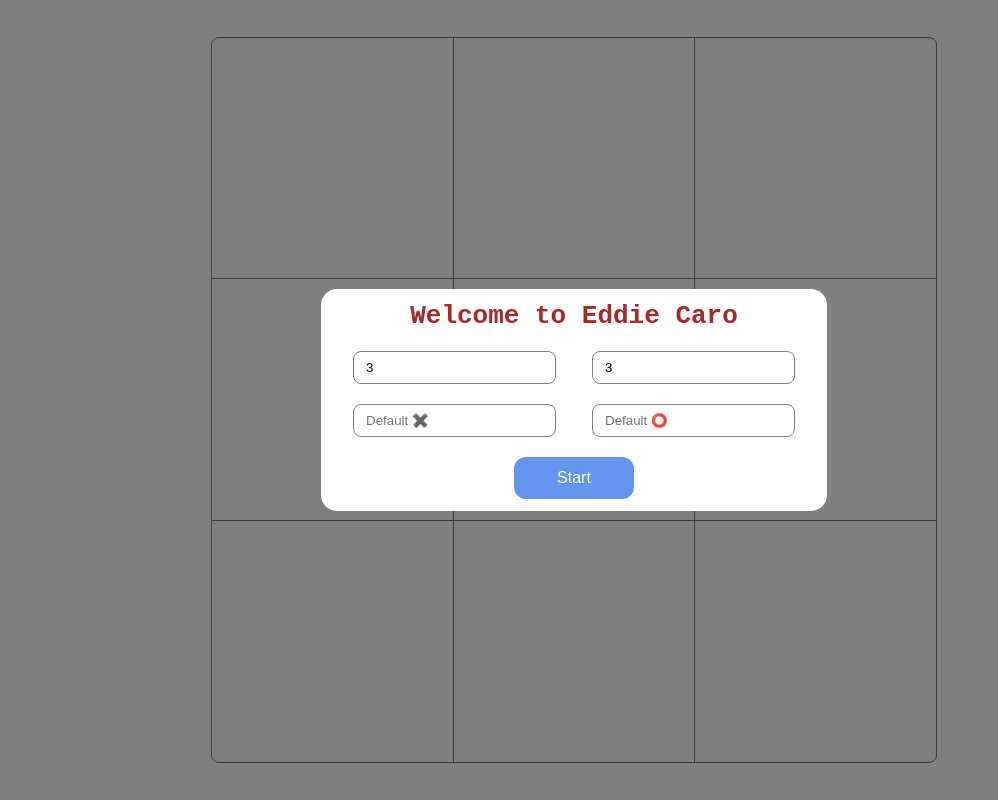
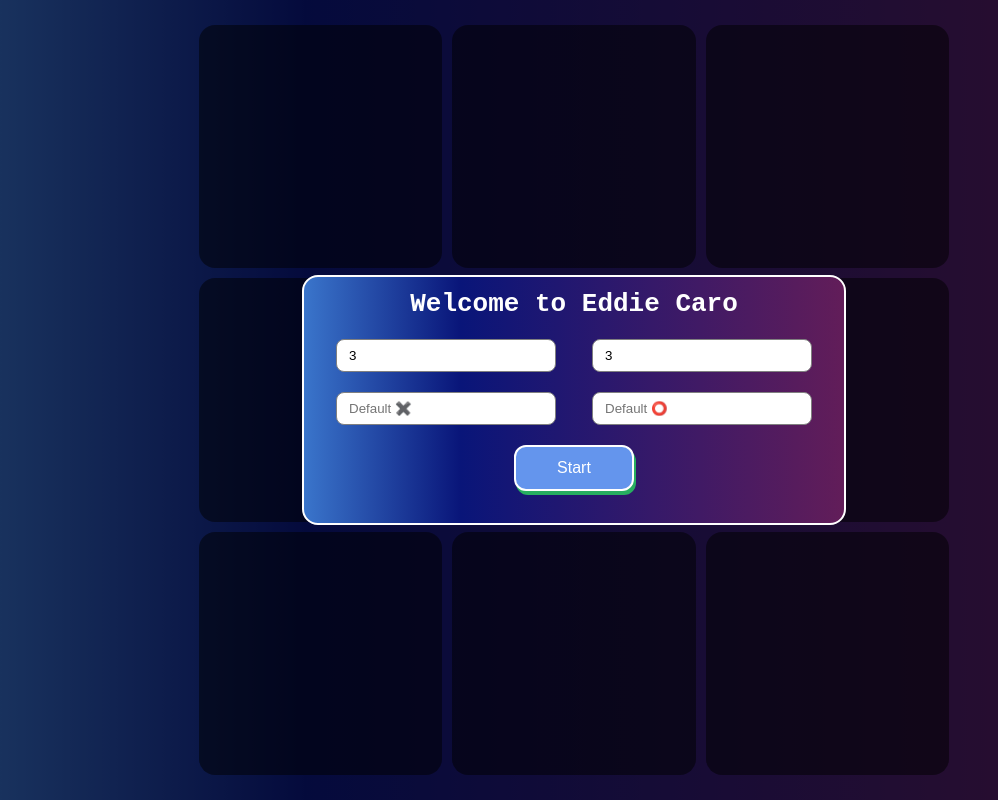
Before and after one commit to eddieonthecode/eddie-caro, a React (Create React App) app: page / in a window 1280 px wide. Shown: the whole page, without its empty margins (66-1064 px from the left). Built offline with nearby package versions, Linux system fonts and the light colour scheme.

Commit message:
Some styles

```diff
--- a/src/App.tsx
+++ b/src/App.tsx
@@ -17,6 +17,17 @@ const congratsImages = [
   "https://media0.giphy.com/media/v1.Y2lkPTc5MGI3NjExc2syejUzYzc2NnpxbDRhYTZ4azV1cGUwZDBoN242N2dqaXJ2Zml1NSZlcD12MV9pbnRlcm5hbF9naWZfYnlfaWQmY3Q9Zw/0ksns8g525Jg5t7aTM/giphy.gif",
   "https://media2.giphy.com/media/v1.Y2lkPTc5MGI3NjExZTI2ZXprY2w2czJub3NsejhldWRuNXdtazdvcmI5NjNhdDhxM2t4aSZlcD12MV9pbnRlcm5hbF9naWZfYnlfaWQmY3Q9Zw/rqecUwSATGGMfuUi13/giphy.gif",
   "https://media4.giphy.com/media/v1.Y2lkPTc5MGI3NjExOHdlZHY3dDkzcDR2aW94Y2NlaW41MDAzczFicmkydXFrNnZ0dWplYSZlcD12MV9pbnRlcm5hbF9naWZfYnlfaWQmY3Q9Zw/GYWZd329enuFxLtLNF/giphy.gif",
+];
+
+const drawImages = [
+  "https://media4.giphy.com/media/v1.Y2lkPTc5MGI3NjExMnc2MW51aDV3YnN0eGp6Z2p4bmVoOXZpbDhpdHhwMXNibzFlN3M3ayZlcD12MV9pbnRlcm5hbF9naWZfYnlfaWQmY3Q9Zw/LvfaTMWFXlZWO9hcLS/giphy.gif",
+  "https://media0.giphy.com/media/v1.Y2lkPTc5MGI3NjExeHFmajFxc2FmYWkzMTF0MHVjenZuZTZuZmRhcmE4dGNrdnJxOHRyZCZlcD12MV9pbnRlcm5hbF9naWZfYnlfaWQmY3Q9Zw/RK1uflXrBAmZhNS2Rw/giphy.gif",
+  "https://media1.giphy.com/media/v1.Y2lkPTc5MGI3NjExN2R4bnpndzRidGg0a2FnMDk5aHZ0em9oeGp4ZjF0cnVrZmVtdDdlMiZlcD12MV9pbnRlcm5hbF9naWZfYnlfaWQmY3Q9Zw/vbmEcV7oud1CML2iIQ/giphy.gif",
+  "https://media3.giphy.com/media/v1.Y2lkPTc5MGI3NjExc2E4azV0ZGEzazhsdXVkdGRuc2I5MjF3M3h0NnA2cmFhbDIzY2Z2NSZlcD12MV9pbnRlcm5hbF9naWZfYnlfaWQmY3Q9Zw/Vz58J8shFW6BvqnYTm/giphy.gif",
+  "https://media3.giphy.com/media/v1.Y2lkPTc5MGI3NjExOHRuZ3p6ODlva2Z3NG52ZWtncm8zZnBlcDlkc3BmdTF3dnF2Y3YzYSZlcD12MV9pbnRlcm5hbF9naWZfYnlfaWQmY3Q9Zw/z1Ss4CmBlWbUcn9YRs/giphy.gif",
+  "https://media0.giphy.com/media/v1.Y2lkPTc5MGI3NjExZmU1MjVxenA0OTkzd3k3M213bXJ1NWR1YXp2eXgzc3lncnloeHB2dSZlcD12MV9pbnRlcm5hbF9naWZfYnlfaWQmY3Q9Zw/O3ZHZ0o6HllIILkE3x/giphy.gif",
+  "https://media0.giphy.com/media/v1.Y2lkPTc5MGI3NjExZzRuenM1M3Q1cHFobmZ1bzd6aXR3M29qeTVhamgzOTQ0NmNrM3p5dCZlcD12MV9pbnRlcm5hbF9naWZfYnlfaWQmY3Q9Zw/3oEjHG6BNeKNohrZiU/giphy.gif",
+  "https://media0.giphy.com/media/v1.Y2lkPTc5MGI3NjExdnJ3YmI3NW9ld3NsYjJ1OWg4Y2NrbG9kdWRsN211aWw5aDNnNmplMCZlcD12MV9pbnRlcm5hbF9naWZfYnlfaWQmY3Q9Zw/l3vR4n3mPNJn37vb2/giphy.gif",
 ];
 
 export default function App() {
@@ -44,23 +55,29 @@ export default function App() {
               }}
             >
               <h1>
-                Congratulations.
-                {winner === "X" ? xIcon || initialXIcon : oIcon || initial0Icon}
-                wins 🎇🎇🎇!
+                {winner
+                  ? `Congratulations. ${
+                      winner === "X"
+                        ? xIcon || initialXIcon
+                        : oIcon || initial0Icon
+                    } wins 🔥🔥🔥`
+                  : `This game is draw 🤝🤝🤝`}
               </h1>
               <img
                 src={
-                  congratsImages[
-                    Math.floor(Math.random() * congratsImages.length)
-                  ]
+                  winner
+                    ? congratsImages[
+                        Math.floor(Math.random() * congratsImages.length)
+                      ]
+                    : drawImages[Math.floor(Math.random() * drawImages.length)]
                 }
                 alt=""
-                width={300}
+                width={"100%"}
                 height={300}
                 style={{
-                  marginBottom: "20px",
+                  margin: "20px 0",
                   display: "block",
-                  objectFit: "contain",
+                  objectFit: "cover",
                 }}
               />
             </div>
--- a/src/Board.tsx
+++ b/src/Board.tsx
@@ -6,7 +6,7 @@ type Props = {
   oIcon: string;
   size: number;
   streak: number;
-  onRestart: (winner: string) => void;
+  onRestart: (winner?: string) => void;
 };
 
 type GameTurn = {
@@ -46,6 +46,12 @@ export default function Board({
   useEffect(() => {
     // When board changes check the winner
     checkWinner(currPosition.current.row, currPosition.current.col);
+
+    // Check if the game is draw
+    if (gameTurns.length >= size * size) {
+      setGameTurns([]);
+      onRestart();
+    }
   }, [gameTurns]);
 
   /**
--- a/src/board.css
+++ b/src/board.css
@@ -4,33 +4,31 @@
   width: calc(min(calc(100vh - 50px), 100vw));
   padding-top: calc(min(calc(100vh - 50px), 100vw));
   position: relative;
+  margin: 12px;
 }
 
 .board {
-  border: 1px solid grey;
-  border-radius: 8px;
   position: absolute;
-  margin: 12px;
   inset: 0;
   display: flex;
   flex-direction: column;
-  flex-wrap: wrap;
   overflow: hidden;
+  row-gap: 10px;
 }
 
 .row {
   display: flex;
   flex-direction: row;
+  column-gap: 10px;
 }
 
 .col {
-  border-right: 1px solid grey;
-  border-bottom: 1px solid grey;
   cursor: pointer;
   display: flex;
   align-items: center;
   justify-content: center;
-  /* font-size: 28px; */
+  background-color: rgba(0, 0, 0, 0.5);
+  border-radius: 16px;
 }
 
 .col.disable {
--- a/src/styles.css
+++ b/src/styles.css
@@ -14,6 +14,13 @@
   justify-content: center;
   flex-direction: column;
   overflow: hidden;
+  background: rgb(58, 117, 203);
+  background: linear-gradient(
+    90deg,
+    rgba(58, 117, 203, 1) 0%,
+    rgba(9, 21, 121, 1) 29%,
+    rgba(98, 29, 89, 1) 100%
+  );
 }
 
 .modal {
@@ -29,13 +36,28 @@
 .modal__header {
   font-family: monospace;
   margin-bottom: 20px;
-  color: brown;
+  color: white;
 }
 
 .modal__container {
   background-color: white;
   padding: 12px 20px;
   border-radius: 16px;
+  width: calc(100% - 20px);
+  max-width: 500px;
+  border: 2px solid white;
+  background: rgb(58, 117, 203);
+  background: linear-gradient(
+    90deg,
+    rgba(58, 117, 203, 1) 0%,
+    rgba(9, 21, 121, 1) 29%,
+    rgba(98, 29, 89, 1) 100%
+  );
+}
+
+.modal__body {
+  color: white;
+  font-family: monospace;
 }
 
 .info {
@@ -72,6 +94,9 @@
   font-size: 16px;
   width: 120px;
   cursor: pointer;
+  margin-bottom: 20px;
+  border: 2px solid white;
+  filter: drop-shadow(2px 4px 0px #27ae60);
 }
 
 .btn-start:hover {
```
